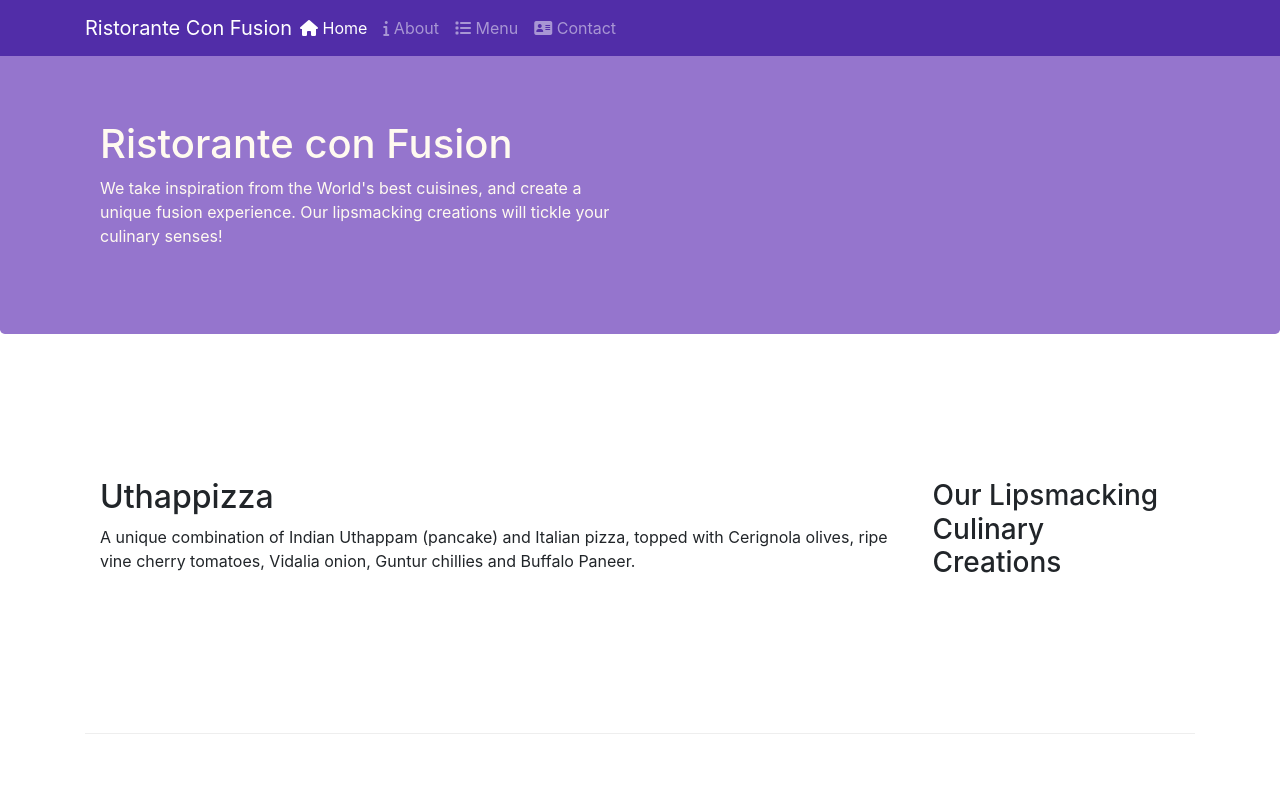
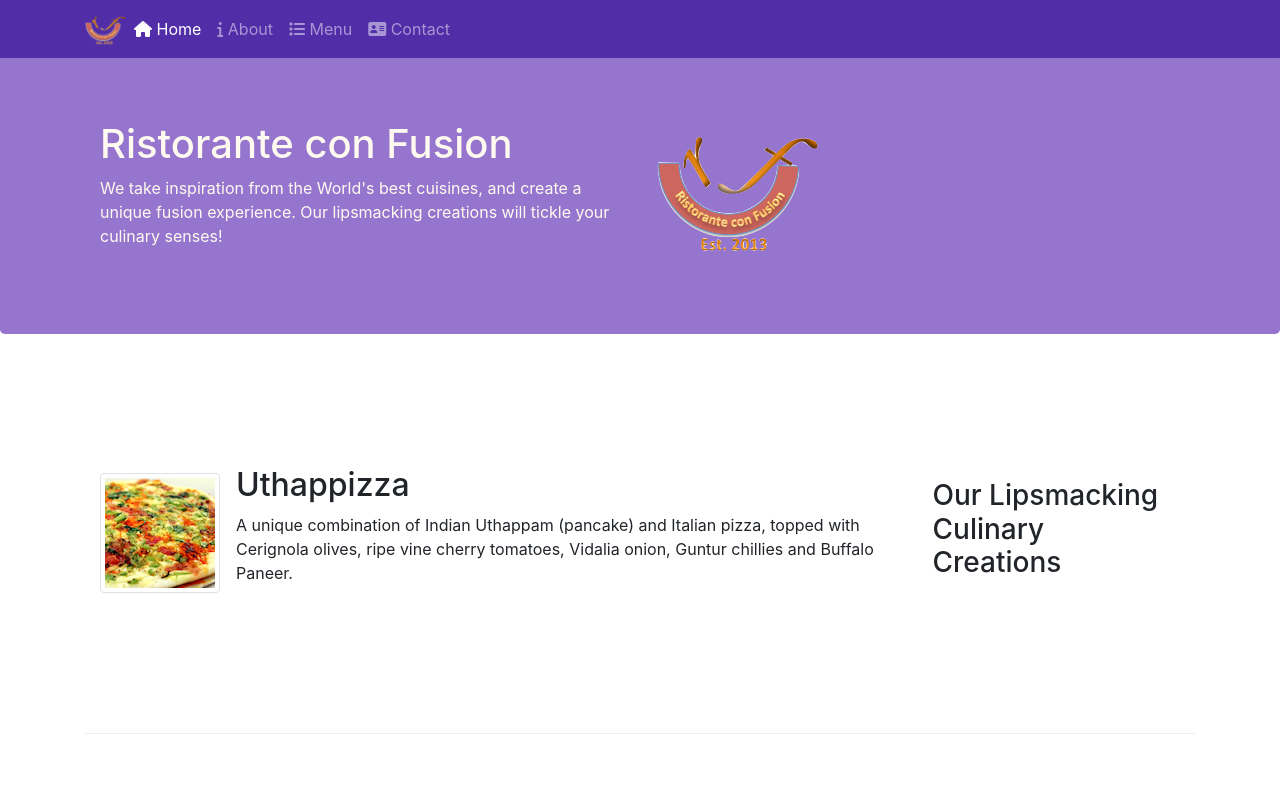
Before and after one commit to lingouzhu/conFusion, a plain HTML site: page index.html in a window 1280 px wide. Shown: the top 800 px of the page. Drawn offline with nearby package versions, Linux system fonts and the light colour scheme.

Commit message:
image media

```diff
--- a/index.html
+++ b/index.html
@@ -21,7 +21,7 @@
             <button class="navbar-toggler" type="button" data-toggle="collapse" data-target="#Navbar">
                 <span class="navbar-toggler-icon"></span>
             </button>
-            <a class="navbar-brand mr-auto" href="#">Ristorante Con Fusion</a>
+            <a class="navbar-brand mr-auto" href="#"><img src="img/logo.png" height="30" width="41"></a>
             <div class="collapse navbar-collapse" id="Navbar">
                 <ul class="navbar-nav mr-auto">
                     <li class="nav-item active"><a class="nav-link" href="#"><span class="fa fa-home"></span> Home</a></li>
@@ -43,7 +43,8 @@
                     <h1>Ristorante con Fusion</h1>
                     <p>We take inspiration from the World's best cuisines, and create a unique fusion experience. Our lipsmacking creations will tickle your culinary senses!</p>
                 </div>
-                <div class="col-12 col-sm">
+                <div class="col-12 col-sm align-self-center">
+                    <img src="img/logo.png" class="img-fluid">
                 </div>
             </div>
         </div>
@@ -55,8 +56,13 @@
                 <h3>Our Lipsmacking Culinary Creations</h3>
             </div>
             <div class="col col-sm order-sm-first col-md">
-                <h2>Uthappizza</h2>
-                <p>A unique combination of Indian Uthappam (pancake) and Italian pizza, topped with Cerignola olives, ripe vine cherry tomatoes, Vidalia onion, Guntur chillies and Buffalo Paneer.</p>
+                <div class="media">
+                    <img class="d-flex mr-3 img-thumbnail align-self-center" src="img/uthappizza.png" alt="Uthappizza">
+                    <div class="media-body">
+                        <h2 class="mt-0">Uthappizza</h2>
+                        <p>A unique combination of Indian Uthappam (pancake) and Italian pizza, topped with Cerignola olives, ripe vine cherry tomatoes, Vidalia onion, Guntur chillies and Buffalo Paneer.</p>
+                    </div>
+                </div>
             </div>
         </div>
 
@@ -76,9 +82,14 @@
                 <h3>Meet our Culinary Specialists</h3>
             </div>
             <div class="col col-sm order-sm-first col-md">
-                <h2>Alberto Somayya</h2>
-                <h4>Executive Chef</h4>
-                <p>Award winning three-star Michelin chef with wide International experience having worked closely with whos-who in the culinary world, he specializes in creating mouthwatering Indo-Italian fusion experiences. </p>
+                <div class="media">
+                    <img class="d-flex mr-3 img-thumbnail align-self-center" src="img/alberto.png" alt="alberto">
+                    <div class="media-body">
+                        <h2>Alberto Somayya</h2>
+                        <h4>Executive Chef</h4>
+                        <p>Award winning three-star Michelin chef with wide International experience having worked closely with whos-who in the culinary world, he specializes in creating mouthwatering Indo-Italian fusion experiences. </p>
+                    </div>
+                </div>
             </div>
         </div>
     </div>
```
Also changed, not shown: aboutus.html (+3 -2 lines), contactus.html (+3 -2 lines), img/alberto.png (added), img/buffet.png (added), img/logo.png (added), img/uthappizza.png (added), 1 other file.
